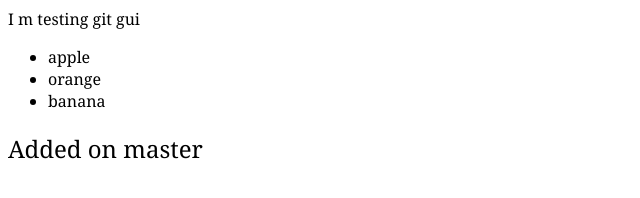
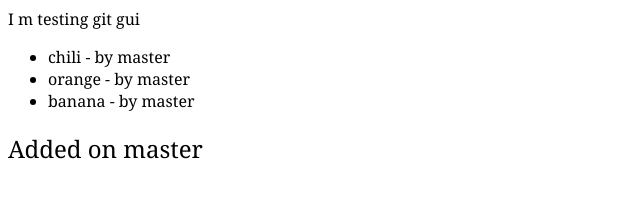
Before and after one commit to ayemyatlwin/calculatorByMe, a plain HTML site: page index.html in a window 1280 px wide. Shown: the whole page, without its empty margins (0-640 px from the left). Drawn offline with Linux system fonts and the light colour scheme.

Commit message:
master modified

```diff
--- a/index.html
+++ b/index.html
@@ -44,9 +44,9 @@
 
     <div>I m testing git gui</div>
     <ul>
-      <li>apple</li>
-      <li>orange</li>
-      <li>banana</li>
+      <li>chili - by master</li>
+      <li>orange - by master</li>
+      <li>banana - by master</li>
     </ul>
 
     <h2>Added on master</h2>
```
